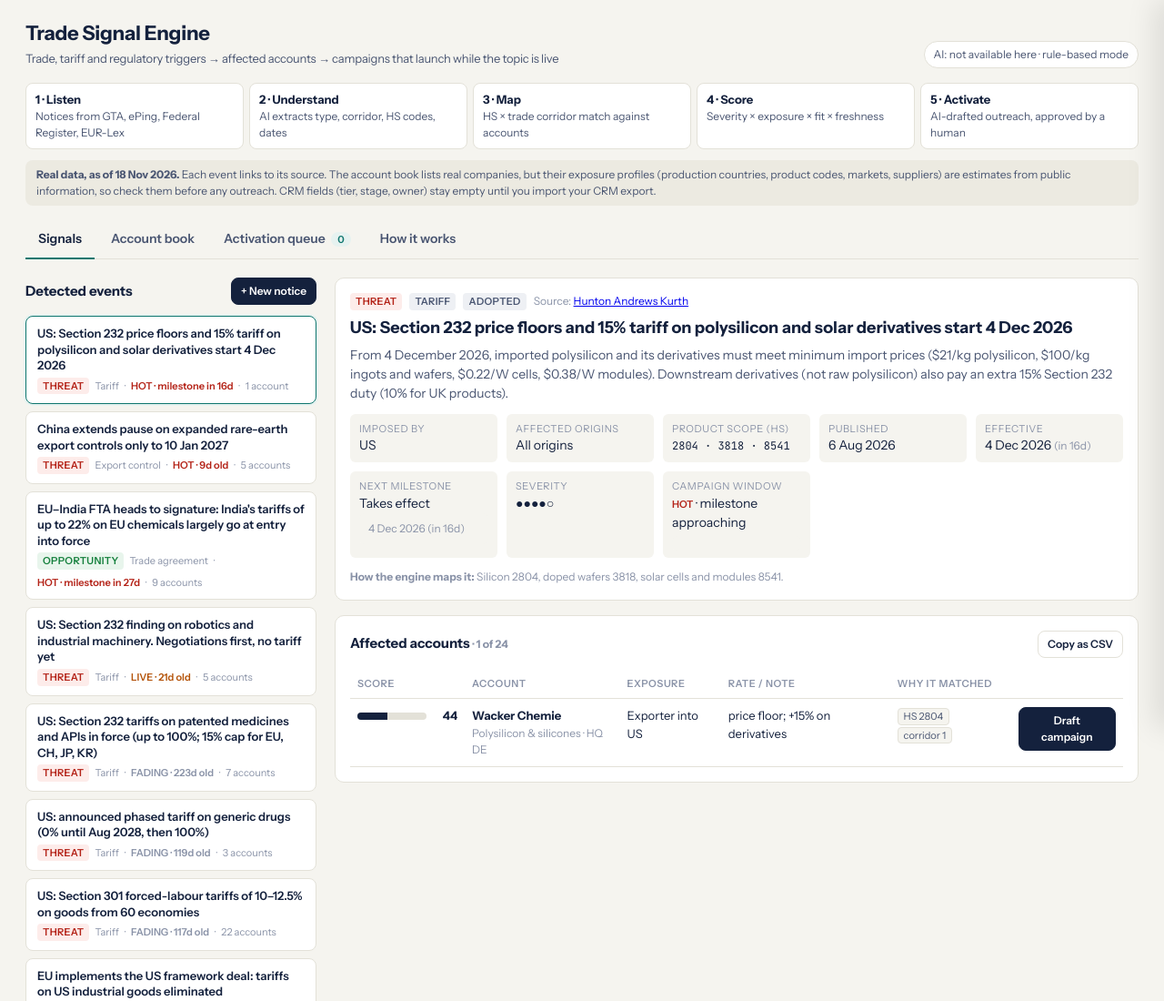
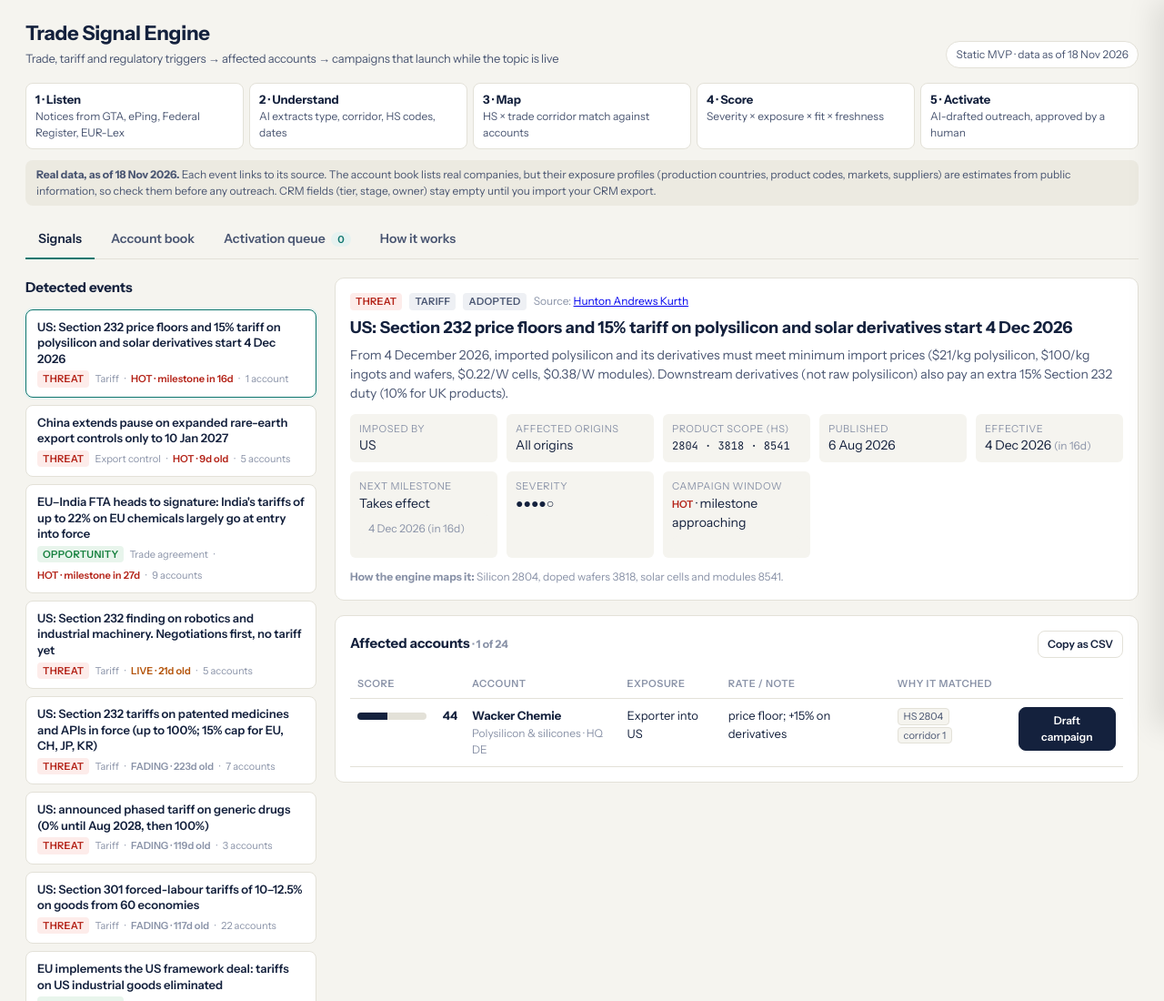
Before and after one commit to IliaParaskevopoulos/besso, a plain HTML site: page index.html in a window 1280 px wide. Shown: the top 1100 px of the page at 91% size. Drawn offline with Linux system fonts and the light colour scheme.

Commit message:
Hide AI-only controls when served outside claude.ai
On GitHub Pages the page has no AI, so the 'New notice' and 'Draft with AI'
buttons are hidden and the badge shows the data date instead.

Co-Authored-By: Claude Opus 5.5 <noreply@anthropic.com>
Claude-Session: https://claude.ai/code/session_01MtKpynJFzFgimKPcXLqUh8

```diff
--- a/index.html
+++ b/index.html
@@ -95,6 +95,7 @@ textarea{min-height:180px;resize:vertical}
 .toolbar{display:flex;justify-content:space-between;align-items:center;gap:10px;flex-wrap:wrap;margin-bottom:12px}
 .toast{position:fixed;bottom:20px;left:50%;transform:translateX(-50%);background:var(--ink);color:#fff;padding:9px 16px;border-radius:8px;font-size:13px;opacity:0;transition:opacity .2s;z-index:30;pointer-events:none}
 .toast.on{opacity:1}
+body.no-ai #newBtn, body.no-ai #dAI{display:none}
 </style>
 </head>
 <body>
@@ -651,7 +652,11 @@ document.querySelectorAll("nav button").forEach(b=>b.onclick=()=>{
 });
 
 /* ---------- AI hookup ---------- */
-function setAI(on){ $("#aiStatus").innerHTML = on ? "AI: <b>connected</b>" : "AI: not available here · rule-based mode"; }
+function setAI(on){
+  $("#aiStatus").innerHTML = on ? "AI: <b>connected</b>" : "Static MVP · data as of 18 Nov 2026";
+  /* Outside claude.ai (e.g. GitHub Pages) there is no AI: hide the AI-only controls. */
+  document.body.classList.toggle("no-ai", !on);
+}
 render();
 if(window.claude && typeof window.claude.use==="function"){
   window.claude.use("sample").then(s=>{ sampleFn = s; setAI(!!s); }).catch(()=>setAI(false));
```
